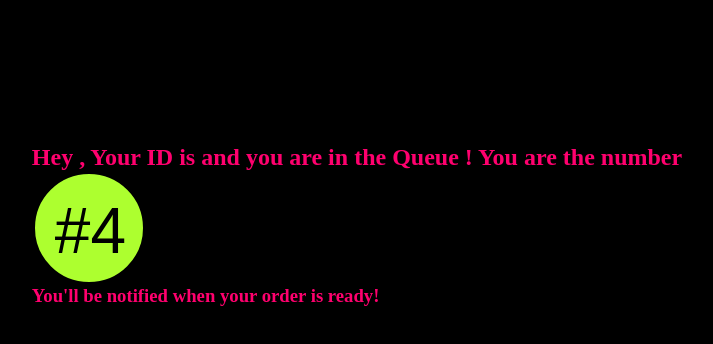
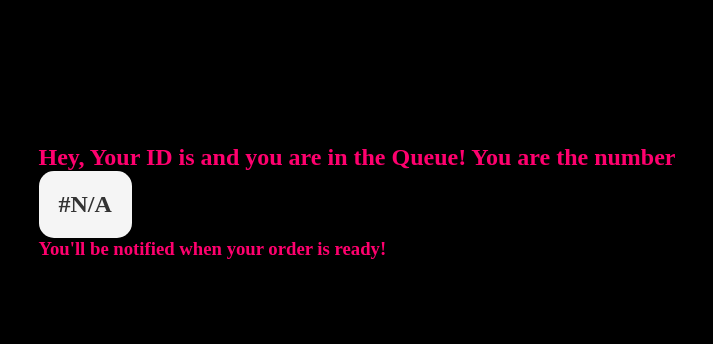
Before and after one commit to TechLabs-Berlin/wt23-no-q, a React (Create React App) app: page /profile in a window 1280 px wide. Shown: the top 344 px of the page, without its empty margins (283-996 px from the left). Built offline with nearby package versions, Linux system fonts and the light colour scheme.

Commit message:
directed payment to profile (queue)

```diff
--- a/package.json
+++ b/package.json
@@ -21,7 +21,8 @@
     "react-scripts": "^5.0.1",
     "web-vitals": "^2.1.4",
     "webpack": "^5.76.2",
-    "zustand": "^4.3.6"
+    "zustand": "^4.3.7",
+    "zustand-persist": "^0.4.0"
   },
   "scripts": {
     "deploy": "rm -r build && npm run build && surge --project ./build --domain no-q.surge.sh",
--- a/src/components/paymentform/paymentform.js
+++ b/src/components/paymentform/paymentform.js
@@ -1,10 +1,10 @@
 import React from "react";
 import "./paymentform.css";
 import { useForm } from "react-hook-form";
-import { useNavigate } from "react-router-dom";
+import { useNavigate, Link } from "react-router-dom";
 
 function PaymentForm() {
-  // const navigate = useNavigate();
+  const navigate = useNavigate();
   const {
     register,
     handleSubmit,
@@ -14,24 +14,17 @@ function PaymentForm() {
   function onSubmit(data) {
     // Submit the form data to the server
     console.log("Form submitted:", data);
+
+    // Navigate to the profile page after form submission
+    navigate("/profile");
   }
-
-  // const navigateProfile = () => {
-  //   // 👇️ navigate to /
-  //   navigate('/profile');
-  // };
-
   return (
     <div className="payment-form">
       <h1 className="pay-title">Payment Form</h1>
       <form onSubmit={handleSubmit(onSubmit)}>
         <div className="form-row">
           <label htmlFor="name">Name:</label>
-          <input
-            type="text"
-            id="name"
-            {...register("name", { required: true })}
-          />
+          <input type="text" id="name" {...register("name", { required: true })} />
           {errors.name && <div className="error-message">Name is required</div>}
         </div>
         <div className="form-row">
@@ -44,12 +37,8 @@ function PaymentForm() {
               pattern: /^[0-9]{16}$/,
             })}
           />
-          {errors.cardNumber && errors.cardNumber.type === "required" && (
-            <div className="error-message">Card number is required</div>
-          )}
-          {errors.cardNumber && errors.cardNumber.type === "pattern" && (
-            <div className="error-message">Card number must be 16 digits</div>
-          )}
+          {errors.cardNumber && errors.cardNumber.type === "required" && <div className="error-message">Card number is required</div>}
+          {errors.cardNumber && errors.cardNumber.type === "pattern" && <div className="error-message">Card number must be 16 digits</div>}
         </div>
         <div className="form-row">
           <label htmlFor="expirationDate">Expiration Date:</label>
@@ -61,16 +50,8 @@ function PaymentForm() {
               pattern: /^(0[1-9]|1[0-2])\/([0-9]{4})$/,
             })}
           />
-          {errors.expirationDate &&
-            errors.expirationDate.type === "required" && (
-              <div className="error-message">Expiration date is required</div>
-            )}
-          {errors.expirationDate &&
-            errors.expirationDate.type === "pattern" && (
-              <div className="error-message">
-                Expiration date must be in the format MM/YYYY
-              </div>
-            )}
+          {errors.expirationDate && errors.expirationDate.type === "required" && <div className="error-message">Expiration date is required</div>}
+          {errors.expirationDate && errors.expirationDate.type === "pattern" && <div className="error-message">Expiration date must be in the format MM/YYYY</div>}
         </div>
         <div className="form-row">
           <label htmlFor="cvv">CVV:</label>
@@ -82,13 +63,10 @@ function PaymentForm() {
               pattern: /^[0-9]{3}$/,
             })}
           />
-          {errors.cvv && errors.cvv.type === "required" && (
-            <div className="error-message">CVV is required</div>
-          )}
-          {errors.cvv && errors.cvv.type === "pattern" && (
-            <div className="error-message">CVV must be 3 digits</div>
-          )}
+          {errors.cvv && errors.cvv.type === "required" && <div className="error-message">CVV is required</div>}
+          {errors.cvv && errors.cvv.type === "pattern" && <div className="error-message">CVV must be 3 digits</div>}
         </div>
+
         <button type="submit">Submit</button>
       </form>
     </div>
--- a/src/pages/profile/profile.css
+++ b/src/pages/profile/profile.css
@@ -4,7 +4,6 @@
   align-items: center;
   height: 100%;
   /* border: red solid 2px; */
-
 }
 
 .profile {
@@ -15,14 +14,9 @@
   /* border: red solid 2px; */
 }
 
-
-
 /* h2 {
     margin-top: 10%;
 } */
-
-
-
 
 /* button {
     display: inline-block;
@@ -35,15 +29,15 @@
 } */
 
 .number-queue {
-    border-radius: 50%;
-    width: 68px;
-    height: 68px;
+  display: inline-block;
+  background-color: #f5f5f5;
+  border-radius: 15px;
   padding: 20px;
-    background: greenyellow;
-    border: 3px solid #000;
-    color: #000;
+  box-shadow: 0px 4px 6px rgba(0, 0, 0, 0.1);
+  color: #333;
+  font-size: 24px;
+  font-weight: bold;
   text-align: center;
-    font: 64px Arial, sans-serif;
 }
 
 svg:hover {
@@ -78,17 +72,13 @@ svg:hover {
   margin-left: 20%;
 
   height: 50%;
-
 }
-
-
 
 .thank-you {
   align-items: center;
   font-size: 200%;
   vertical-align: middle;
   margin-top: 20%;
-
 }
 
 .rating {
--- a/src/pages/profile/profile.js
+++ b/src/pages/profile/profile.js
@@ -1,39 +1,21 @@
-import React, { useState, useEffect } from "react";
-import { Link } from "@mui/material";
+import React from "react";
 import "./profile.css";
-// import { useNavigate } from "react-router-dom";
+import { useUser } from "../../useData";
 
 export default function Profile() {
-  // let user1 = window.localStorage.getItem('usersArray');
-  // console.log(user1);
-  // let ID = localStorage.getItem
-  // const navigate = useNavigate();
-
-  // useEffect(() => {
-  //   setTimeout(() => {
-  //     navigate('/thankyou')
-  //   }, 5000)
-  // }, [])
-
-
-
+  const { usersArray } = useUser();
+  const currentUser = usersArray[usersArray.length - 1]; // Get the last user in the array
+  const queueNumber = currentUser ? currentUser.number : "N/A";
 
   return (
     <>
       <div className="orderPage">
         <div className="profile">
-          <h2>Hey , Your ID is and you are in the Queue ! You are the number</h2>
+          <h2>Hey, Your ID is and you are in the Queue! You are the number</h2>
 
+          <div className="number-queue">#{queueNumber}</div>
 
-          {/* <Link to="/payment">Pay Now</Link> */}
-          <div className="number-queue">
-            #4
-          </div>
-          <h3>
-            You'll be notified when your order is ready!
-          </h3>
-
-
+          <h3>You'll be notified when your order is ready!</h3>
         </div>
       </div>
     </>
--- a/src/pages/shop/shop.js
+++ b/src/pages/shop/shop.js
@@ -1,14 +1,9 @@
 // import { Badge } from "@mui/material";
 import React from "react";
-import './shop.css';
-import { Link } from 'react-router-dom';
+import "./shop.css";
+import { Link } from "react-router-dom";
 import { useCart } from "../../store";
 import { useEffect, useState } from "react";
-
-
-
-
-
 
 export default function ShoppingCart(props) {
   // fetching data from App.js
@@ -17,10 +12,6 @@ export default function ShoppingCart(props) {
   // with reduce it gives back a value the value of all the elements, of list
   const itemsPrice = cartItems.reduce((a, c) => a + c.price * c.qty, 0);
   const totalPrice = itemsPrice;
-
-
-
-
 
   return (
     <div className="block-col-1">
@@ -35,13 +26,16 @@ export default function ShoppingCart(props) {
             <div className="col-2">{item.name}</div>
             <div className="col-2">
               {/* we pass onAdd the item so it can be added in the basket */}
-                            <button onClick={() => onAdd(item)} className="add">+</button>
-                            <button onClick={() => onRemove(item)} className="remove">-</button>
+              <button onClick={() => onAdd(item)} className="add">
+                +
+              </button>
+              <button onClick={() => onRemove(item)} className="remove">
+                -
+              </button>
             </div>
             <div>
               {/* the display of items and  to fixed id 2 digits*/}
               {item.qty} x ${item.price.toFixed(2)}
-
             </div>
           </div>
         ))}
@@ -52,7 +46,6 @@ export default function ShoppingCart(props) {
             <div className="row">
               <div className="col-2">Items price</div>
               <div className="col-1">${totalPrice.toFixed(2)}</div>
-
             </div>
             {/* <button onClick={() => alert("implement Checkout!")}>
                             Checkout
@@ -63,9 +56,7 @@ export default function ShoppingCart(props) {
                             </button>
                         </Link> */}
             <Link to="/payment">
-                            <button className="navButtons">
-                                Get in Q!
-                            </button>
+              <button className="navButtons">Place Order</button>
             </Link>
           </>
         )}
```
Lines whose indentation alone changed are shown as unchanged.
